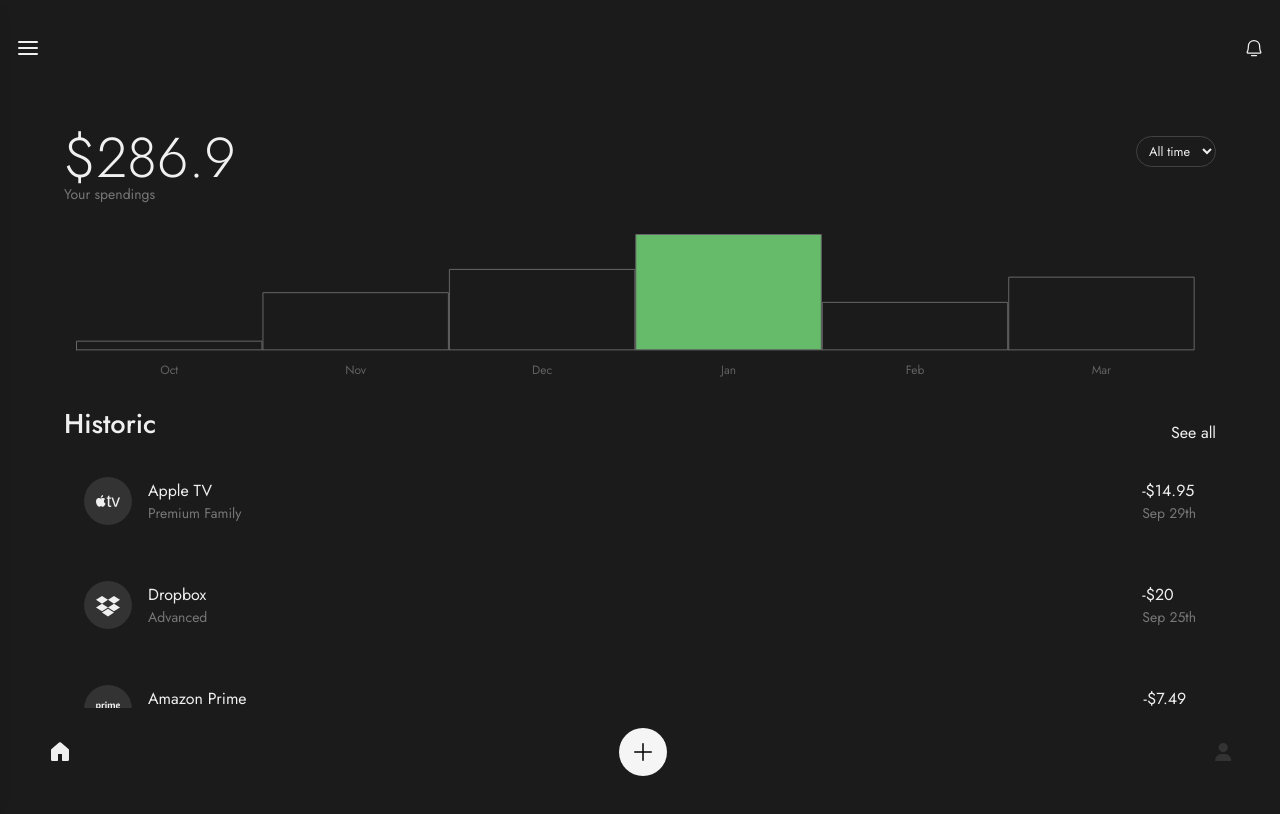
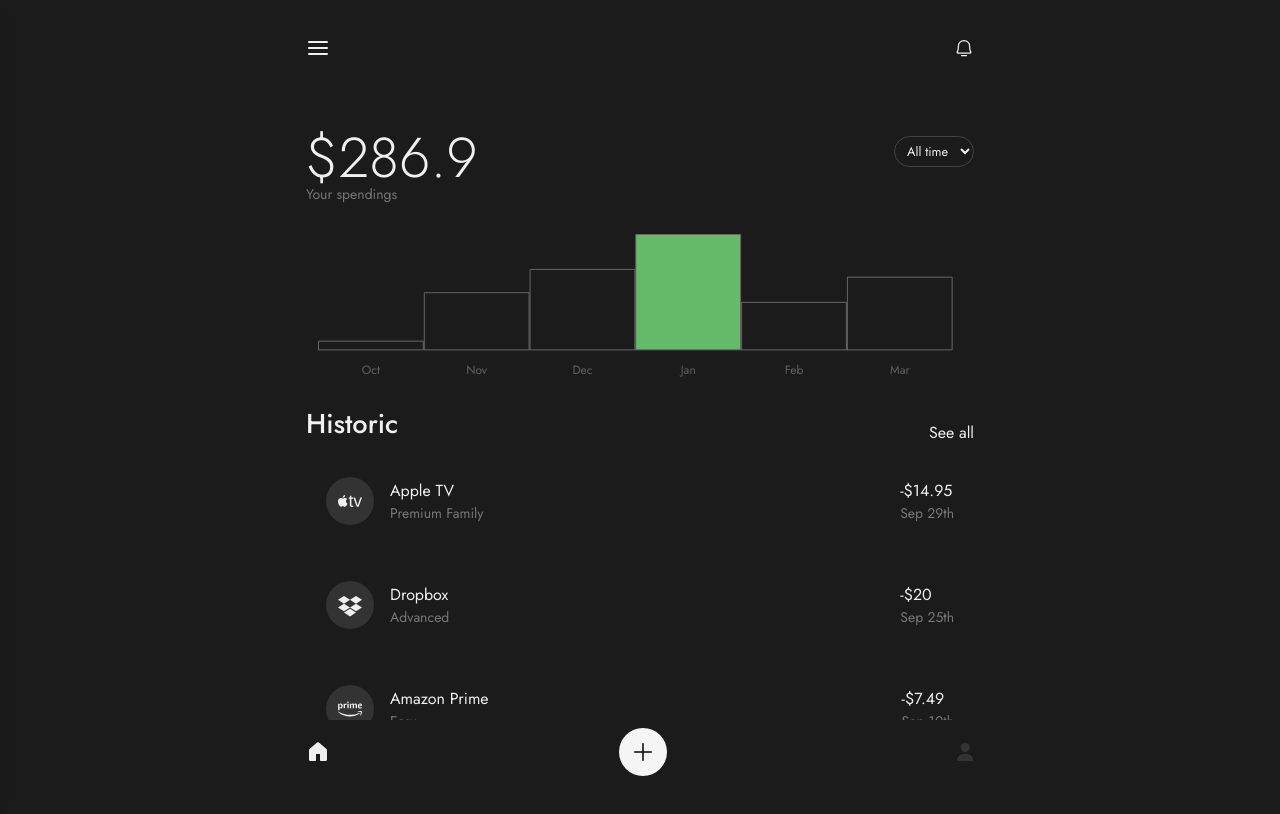
Before and after one commit to gabriel-ganji/SubsManag, a React (Vite) app: page / in a window 1280 px wide. Shown: the top 814 px of the page. Built offline with nearby package versions, Linux system fonts and the light colour scheme.

Commit message:
adjusting desktop responsiveness

```diff
--- a/src/components/main/footer/index.tsx
+++ b/src/components/main/footer/index.tsx
@@ -5,7 +5,7 @@
 const Footer = () => {
 
   return (
-    <div className="px-12 pt-2 pb-6 flex justify-between space-around absolute bottom-0 left-0 w-full bg-primary h-[auto]">
+    <div className="absolute left-auto right-auto bottom-0 left-0 w-full md:w-[700px] px-12 md:px-4 pt-2 pb-6 flex justify-between bg-primary">
       <button>
         <GoHomeFill size="1.5rem" />
       </button>
--- a/src/components/main/historic/index.tsx
+++ b/src/components/main/historic/index.tsx
@@ -11,7 +11,7 @@
   }
 
   return (
-    <div className="flex flex-col w-full px-4 py-4 h-[48vh]">
+    <div className="flex flex-col w-full px-4 py-4 h-[53vh]">
       <div className="flex justify-between items-end w-full">
         <h3>Historic</h3>
         <button>See all</button>
--- a/src/components/main/index.tsx
+++ b/src/components/main/index.tsx
@@ -8,7 +8,7 @@
   return (
     <>
       <Navbar />
-      <div className="sm:p-12">
+      <div className="md:pt-12">
         <Spending />
         <Hist />
         <Footer />
--- a/src/components/main/spending/index.tsx
+++ b/src/components/main/spending/index.tsx
@@ -3,10 +3,10 @@
 const Spending = () => {
 
   return (
-      <div className="px-4 py-0 m-0 flex flex-col h-[32vh]">
+    <div className="px-4 m-0 flex flex-col h-[32vh]">
       <div className="flex justify-between items-start -mt-4 h-max">
         <h1 className="m-0 p-0 font-light">$286.9</h1>
-          <select name="" value="1" id="" className="mt-5 rounded-full bg-primary h-max px-2 p-1 text-[.8rem] border border-gray-800" onChange={() =>  {}}>
+        <select name="" value="1" id="" className="mt-5 rounded-full bg-primary h-max px-2 p-1 text-[.8rem] border border-gray-800" onChange={() => { }}>
           <option value="1" hidden>All time</option>
         </select>
       </div>
--- a/src/components/services/index.tsx
+++ b/src/components/services/index.tsx
@@ -10,14 +10,14 @@
 
   return (
     <>
-      <div className="flex flex-col items-center gap-4 px-4 pt-9 fixed top-0 w-full bg-primary z-10">
+      <div className="flex flex-col items-center gap-4 px-4 pt-9 fixed md:w-[700px] top-0 w-full bg-primary z-10">
         <div className=" flex justify-center items-center w-full">
           <Link to="/" className="absolute left-4">
             <IoArrowBack size="1.5rem" />
           </Link>
           <h4>Services</h4>
         </div>
-        <div className="flex items-center border border-primary-extralight rounded-md w-full px-2 gap-2 mb-2">
+        <div className="flex items-center border border-primary-extralight rounded-md w-full px-2 gap-2 mb-2 mt-12">
           <PiMagnifyingGlassLight size="1.5rem" />
           <input
             type="text"
@@ -29,7 +29,7 @@
           </button>
         </div>
       </div>
-      <div className="sm:p-12 px-4 flex-col w-full mb-12 mt-[22vh] sm:mt-[10vh]">
+      <div className="md:py-12 px-4 flex-col w-full mb-12 mt-48 md:mt-36">
         {
           servicesInfo.map((servInfo: ServicesType) => {
             const active = userServicesActive.servicesInUse.find((el) => el?.id === servInfo.id);
--- a/src/components/services/service/index.tsx
+++ b/src/components/services/service/index.tsx
@@ -17,8 +17,8 @@
 
     return (
         <>
-            <div className="flex flex-col items-center gap-4 px-4 pt-9 fixed top-0 w-full bg-primary z-10">
-                <div className=" flex justify-between items-center w-full">
+            <div className="flex flex-col items-center gap-4 px-4 pt-9 fixed md:w-[700px] top-0 w-full bg-primary z-10">
+                <div className=" flex justify-between items-center w-full pb-2">
                     <button onClick={() => navigate(-1)}>
                         <IoArrowBack size="1.5rem" />
                     </button>
@@ -28,7 +28,7 @@
             </div>
             <div className="flex flex-col gap-4 p-4">
                 <div className="mt-20 h-[25vh] rounded-2xl overflow-hidden bg-primary-dark">
-                    <img className="w-full h-full object-cover sm:object-scale-down" src={servInfo.image} alt="" />
+                    <img className="w-full h-full object-cover md:object-scale-down" src={servInfo.image} alt="" />
                 </div>
                 <div className="flex justify-between h-[11vh] w-full gap-2">
                     {
@@ -36,7 +36,7 @@
                             const signature = item.split("_")[0];
                             const price_signature = servInfo.plans.signature_options[item];
                             return (
-                            <div key={item+"plan"} className={`flex flex-col items-center justify-center w-full h-full border rounded-2xl border-primary-extralight ${active?.plan_signature === item ? 'bg-white' : 'text-white'}`}>
+                                <div key={item + "plan"} className={`flex flex-col items-center justify-center w-full h-full border rounded-2xl border-primary-extralight ${active?.plan_signature === item ? 'bg-white' : 'text-white'}`}>
                                     <p className="text-primary-ultralight capitalize">{signature}</p>
                                     <div className="flex items-end">
                                         <h4 className={`${active?.plan_signature === item && 'text-primary-dark'}`}>{price_signature}</h4>
--- a/src/index.css
+++ b/src/index.css
@@ -34,21 +34,16 @@
 
 }
 
-
 :root {
+  margin: 0;
+  padding: 0;
+  color: #f0f0f0;
+  font-synthesis: none;
   font-family: "Jost", serif;
-
   background-color: #1b1b1b;
-
-  color: #f0f0f0;
-
-  font-synthesis: none;
   text-rendering: optimizeLegibility;
+  -moz-osx-font-smoothing: grayscale;
   -webkit-font-smoothing: antialiased;
-  -moz-osx-font-smoothing: grayscale;
-
-  padding: 0;
-  margin: 0;
 
 }
 
@@ -61,21 +56,33 @@
   display: none;
 }
 
-@media only screen and (min-width: 990px) {
+@media only screen and (min-width: 720px) {
+
+  body {
+    display: flex;
+    align-items: center;
+    justify-content: center;
+  }
+
+  #root {
+    width: 700px;
+    display: block;
+  }
+
   ::-webkit-scrollbar {
+    width: 4px;
+    height: 4px;
     display: block;
-    width: 10px;
-    height: 10px;
   }
 
   ::-webkit-scrollbar-track {
+    border-radius: 5px;
     background: #4b4b4b;
-    border-radius: 5px;
   }
 
   ::-webkit-scrollbar-thumb {
+    border-radius: 5px;
     background: #313131;
-    border-radius: 5px;
   }
 
   ::-webkit-scrollbar-thumb:hover {
--- a/src/mocked.tsx
+++ b/src/mocked.tsx
@@ -27,7 +27,7 @@
             plan_signature: "easy",
             plan_cycle: "Month",
             date_signature: "Sep 10th",
-        }
+        },
     ]
 }
 
@@ -65,7 +65,7 @@
         id: "12313120Apple",
         logo: <SiAppletv size="1.5rem" />,
         name: "Apple TV",
-        image: "https://cdn.vox-cdn.com/thumbor/CmNJgSUD10NOWE7VItdyuWIxV-g=/0x0:2040x1360/1400x1400/filters:focal(1020x680:1021x681)/cdn.vox-cdn.com/uploads/chorus_asset/file/23988689/acastro_STK069_appleTVPlus_02.jpg",        plans: {
+        image: "https://cdn.vox-cdn.com/thumbor/CmNJgSUD10NOWE7VItdyuWIxV-g=/0x0:2040x1360/1400x1400/filters:focal(1020x680:1021x681)/cdn.vox-cdn.com/uploads/chorus_asset/file/23988689/acastro_STK069_appleTVPlus_02.jpg", plans: {
             signature_options: {
                 standard: 9.70,
                 premium_family: 14.95,
```
Lines whose indentation alone changed are shown as unchanged.
